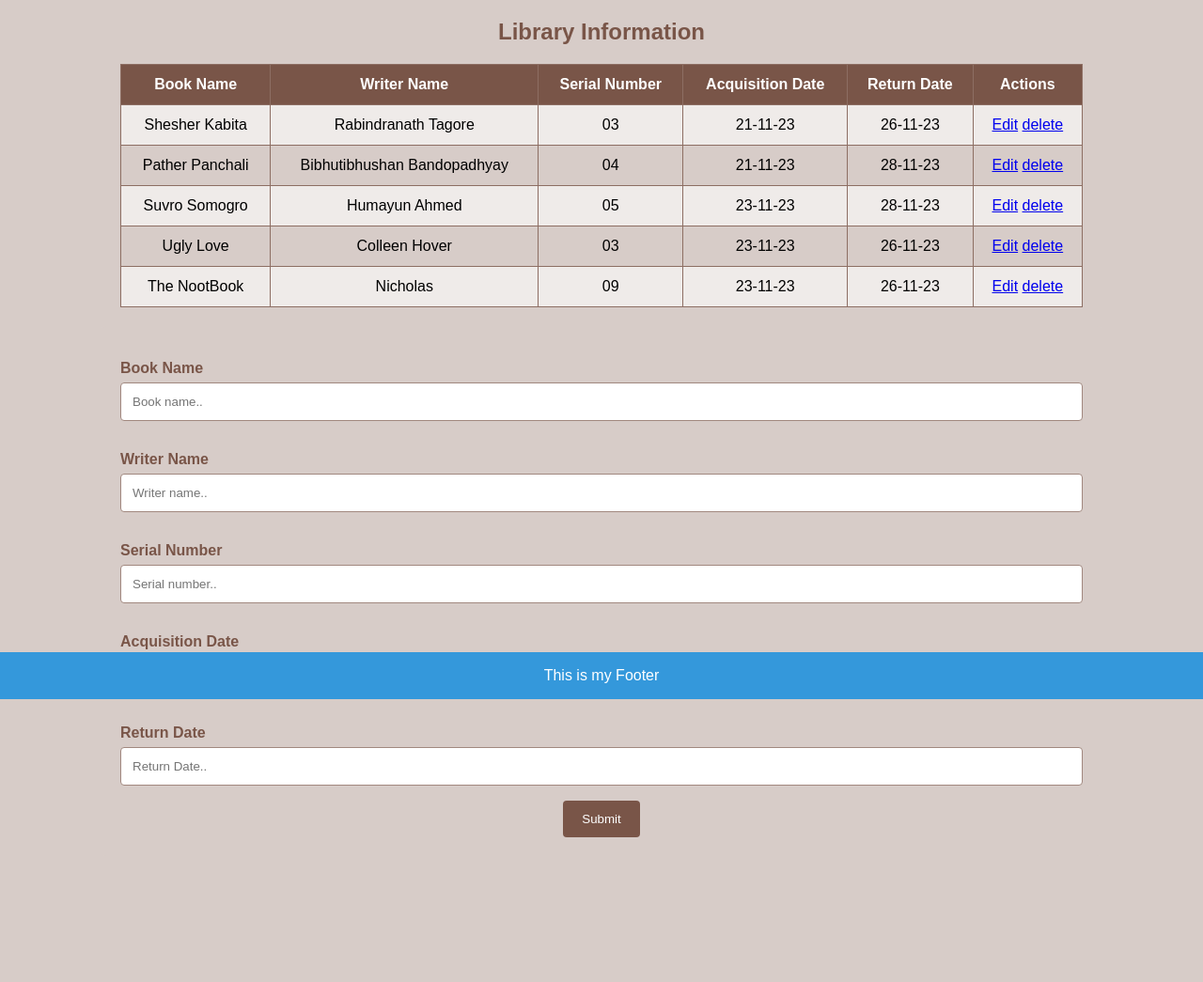
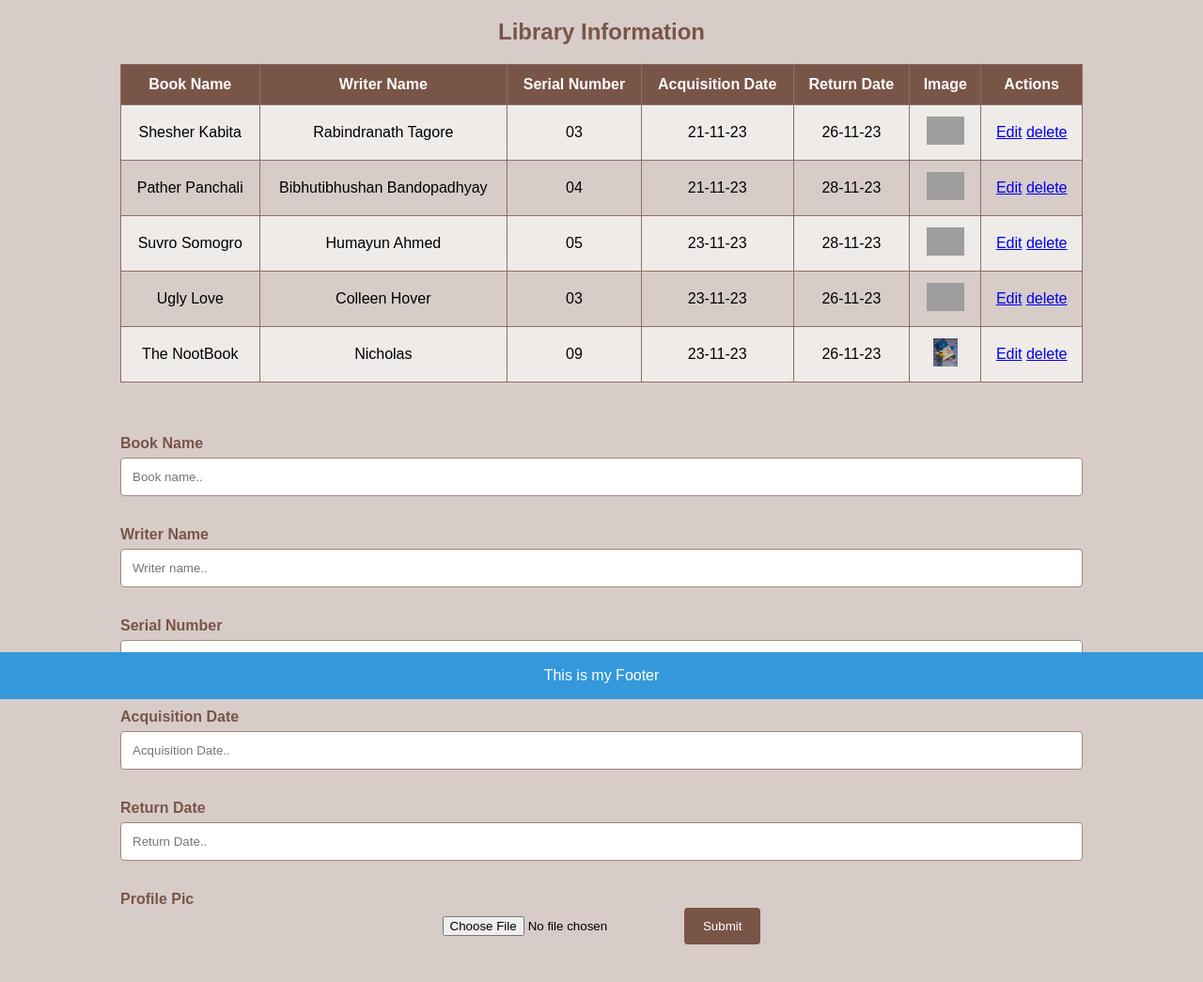
Before and after one commit to Saima-Eva/PYTHON_CRUD, a Django app: page /libraryPage in a window 1280 px wide. Shown: the part 56-1101 px from the top of the page at 94% size. Before the commit the page ends 947 px from the top, so only its background shows below. Run offline with Django 4.2, Linux system fonts and the light colour scheme; data comes from the database, SQL or seed files in the repository; both versions use the stored data as it was after the commit; grey boxes are pictures that could not be loaded.

Commit message:
Change commit

```diff
--- a/myProject/myApp/models.py
+++ b/myProject/myApp/models.py
@@ -33,6 +33,7 @@ class Employees(models.Model):
     Mobile=models.CharField(max_length=100, null=True)
     Email=models.CharField(max_length=100, null=True)
     Age=models.CharField(max_length=100, null=True)
+    profile_pic=models.ImageField(upload_to="media/profile_pic",null=True)
 
     def __str__(self):
      return self.First_Name+" "+self.Last_Name
@@ -44,6 +45,7 @@ class Authority(models.Model):
     Mobile=models.CharField(max_length=100, null=True)
     Email=models.CharField(max_length=100, null=True)
     Age=models.CharField(max_length=100, null=True)
+    profile_pic=models.ImageField(upload_to="media/profile_pic",null=True)
 
     def __str__(self):
      return self.First_Name+" "+self.Last_Name
@@ -55,6 +57,7 @@ class Library(models.Model):
     Serial_No=models.CharField(max_length=100, null=True)
     Acquisition_Date=models.CharField(max_length=100, null=True)
     Return_Date=models.CharField(max_length=100, null=True)
+    profile_pic=models.ImageField(upload_to="media/profile_pic",null=True)
 
     def __str__(self):
      return self.Book_Name+" "+self.Writer_Name
--- a/myProject/myProject/views.py
+++ b/myProject/myProject/views.py
@@ -84,6 +84,7 @@ def studentAdd(request):
        profile_pic=request.FILES.get("profile_pic")
 
        print(profile_pic)
+
        student=Students(
         profile_pic=profile_pic,
         First_Name=fname,
@@ -138,8 +139,12 @@ def employeeAdd(request):
         mobile_num=request.POST.get("mobile")
         s_email=request.POST.get("email")
         s_age=request.POST.get("age")
+        myImage=request.FILES.get("profilepic")
+
+        print(myImage)
 
         employee=Employees(
+            profile_pic=myImage,
             First_Name=fname,
             Last_Name=lname,
             Mobile=mobile_num,
@@ -164,8 +169,12 @@ def authorityAdd(request):
         mobile_num=request.POST.get("mobile")
         s_email=request.POST.get("email")
         s_age=request.POST.get("age")
+        myImage=request.FILES.get("profilepic")
+
+        print(myImage)
 
         authority=Authority(
+            profile_pic=myImage,
             First_Name=fname,
             Last_Name=lname,
             Mobile=mobile_num,
@@ -189,8 +198,12 @@ def libraryAdd(request):
         s_num=request.POST.get("Serial_No")
         a_date=request.POST.get("Acquisition_Date")
         r_date=request.POST.get("Return_Date")
+        myImage=request.FILES.get("profilepic")
+
+        print(myImage)
 
         library=Library(
+            profile_pic=myImage,
             Book_Name=book,
             Writer_Name=writer,
             Serial_No=s_num,
--- a/myProject/template/library.html
+++ b/myProject/template/library.html
@@ -92,6 +92,7 @@
       <th>Serial Number</th>
       <th>Acquisition Date</th>
       <th>Return Date</th>
+      <th>Image</th>
       <th>Actions</th>
     </tr>
     {% for i in lib %}
@@ -102,6 +103,10 @@
       <td>{{i.Acquisition_Date}}</td>
       <td>{{i.Return_Date}}</td>
       <td>
+
+        <img src="/media/{{i.profile_pic}}" height="30px">
+      </td>
+      <td>
         <a href="{% url 'editLibrary' i.id  %}">Edit</a>
         <a href="{% url 'deleteLibrary' i.id  %}">delete</a>
       </td>
@@ -110,7 +115,7 @@
   </table>
 
   <div class="container">
-    <form action="{%url 'libraryAdd'%}" method='post'>
+    <form action="{%url 'libraryAdd'%}" method='post'enctype="multipart/form-data">
 
         {% csrf_token %}
 
@@ -130,6 +135,9 @@
       <label for="age">Return Date</label>
       <input type="text" id="age" name="Return_Date" placeholder="Return Date..">
 
+      <label for="age">Profile Pic</label>
+      <input type="file" id="age" name="profilepic" placeholder="Your Picture..">
+
       <input type="submit" value="Submit">
     </form>
   </div>
```
Also changed, not shown: myProject/template/authority.html (+9 -1 lines), myProject/template/employee.html (+9 -1 lines), myProject/db.sqlite3, myProject/media/media/profile_pic/IMG_20231125_162855.jpg (added), myProject/myApp/migrations/0010_employees_profile_pic.py (added), myProject/myApp/migrations/0011_authority_profile_pic.py (added), myProject/myApp/migrations/0012_library_profile_pic.py (added), 3 other files.
